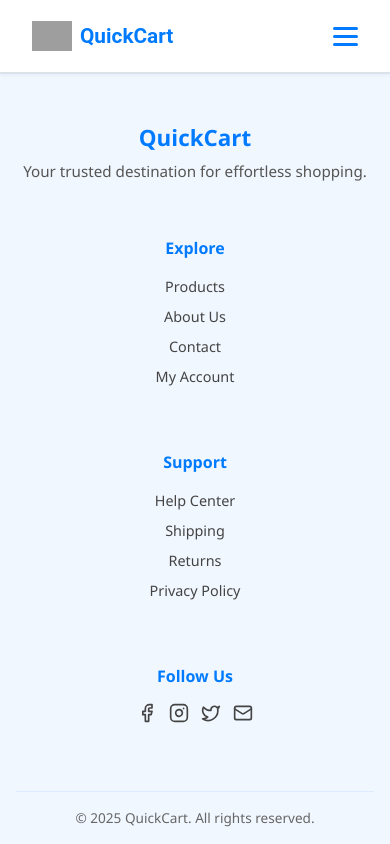
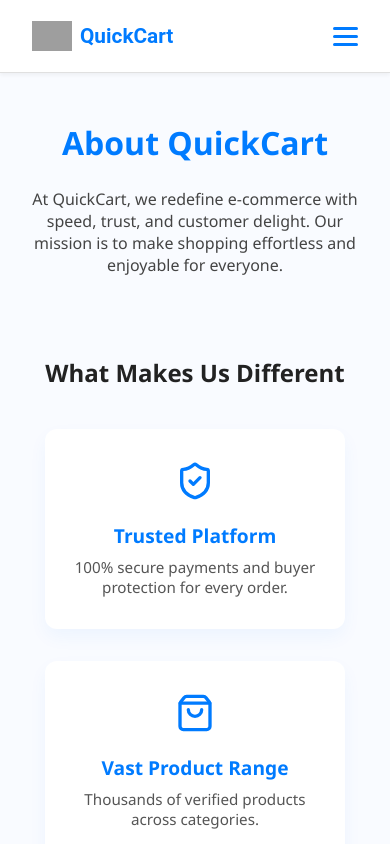
Before and after one commit to nipun1803/QuickCart, a React (Vite) app: page /about in a window 390 px wide. Shown: the top 844 px of the page. Built offline with nearby package versions, Linux system fonts and the light colour scheme; no server answers; grey boxes are pictures that could not be loaded.

Commit message:
About page completed

```diff
--- a/package.json
+++ b/package.json
@@ -18,6 +18,7 @@
     "lucide-react": "^0.525.0",
     "node": "^20.19.4",
     "react": "^19.1.0",
+    "react-countup": "^6.5.3",
     "react-dom": "^19.1.0",
     "react-router-dom": "^7.7.0"
   },
--- a/src/App.jsx
+++ b/src/App.jsx
@@ -1,4 +1,4 @@
-import { Routes, Route } from "react-router-dom"; // ✅ Only import Routes/Route here
+import { Routes, Route } from "react-router-dom";
 import "./App.css";
 
 import Navbar from "./components/Navbar";
@@ -9,6 +9,7 @@ import ContactPage from "./pages/ContactPage";
 import CartPage from "./pages/CartPage";
 import HomePage from './pages/HomePage'
 import Footer from "./components/Footer";
+import AboutPage from "./pages/AboutPage";
 
 function App() {
   return (
@@ -21,6 +22,7 @@ function App() {
         <Route path="/contact" element={<ContactPage />} />
         {/* <Route path="/product/:id" element={<ProductDetailPage />} /> */}
         <Route path="/cart" element={<CartPage></CartPage>}></Route>
+        <Route path="/about" element={<AboutPage />} />
       </Routes>
       <Footer />
     </>
--- a/src/components/Navbar.jsx
+++ b/src/components/Navbar.jsx
@@ -45,7 +45,7 @@ function Navbar() {
         <a href="/">Home</a>
         <a href="/products">Products</a>
         <a href="/about">About</a>
-        <a href="/contact">Contact</a>
+        {/* <a href="/contact">Contact</a> */}
 
         {user ? (
           <>
--- /dev/null
+++ b/src/pages/AboutPage.jsx
@@ -0,0 +1,95 @@
+import React from "react";
+import "../styles/AboutPage.css";
+import CountUp from "react-countup";
+import {
+  UsersRound,
+  ShieldCheck,
+  ShoppingBag,
+  Star,
+  Smile,
+} from "lucide-react";
+
+function AboutPage() {
+  return (
+    <div className="about-page">
+      <div className="about-wrapper">
+        {/* ===== ABOUT INTRO SECTION ===== */}
+        <section className="about-intro">
+          <h1>About QuickCart</h1>
+          <p>
+            At QuickCart, we redefine e-commerce with speed, trust, and customer delight.
+            Our mission is to make shopping effortless and enjoyable for everyone.
+          </p>
+        </section>
+
+        {/* ===== FEATURES SECTION ===== */}
+        <section className="about-features">
+          <h2>What Makes Us Different</h2>
+          <div className="feature-cards">
+            <div className="feature-card">
+              <ShieldCheck size={40} color="#007bff" />
+              <h3>Trusted Platform</h3>
+              <p>100% secure payments and buyer protection for every order.</p>
+            </div>
+            <div className="feature-card">
+              <ShoppingBag size={40} color="#007bff" />
+              <h3>Vast Product Range</h3>
+              <p>Thousands of verified products across categories.</p>
+            </div>
+            <div className="feature-card">
+              <Smile size={40} color="#007bff" />
+              <h3>Customer First</h3>
+              <p>24/7 support and return-friendly policies.</p>
+            </div>
+          </div>
+        </section>
+
+        {/* ===== STATS SECTION ===== */}
+        <section className="stats-section">
+          <h2>QuickCart in Numbers</h2>
+          <div className="stats-grid">
+            <div className="stat-box">
+              <UsersRound size={30} />
+              <h3><CountUp end={250000} duration={3} separator="," /></h3>
+              <p>Orders Delivered</p>
+            </div>
+            <div className="stat-box">
+              <Star size={30} />
+              <h3><CountUp end={50000} duration={3} separator="," /></h3>
+              <p>Happy Customers</p>
+            </div>
+            <div className="stat-box">
+              <ShieldCheck size={30} />
+              <h3><CountUp end={1200} duration={3} separator="," /></h3>
+              <p>Verified Sellers</p>
+            </div>
+          </div>
+        </section>
+
+        {/* ===== TEAM SECTION ===== */}
+        <section className="team-section">
+          <h2>Meet Our Team</h2>
+          <div className="team-grid">
+            <div className="team-member">
+              <img src="https://i.pravatar.cc/150?img=3" alt="Team Member" />
+              <h4>Nipun Reddy</h4>
+              <p>Founder & CEO</p>
+            </div>
+            <div className="team-member">
+              <img src="https://i.pravatar.cc/150?img=5" alt="Team Member" />
+              <h4>Riya Sen</h4>
+              <p>Head of Marketing</p>
+            </div>
+            <div className="team-member">
+              <img src="https://i.pravatar.cc/150?img=8" alt="Team Member" />
+              <h4>Arjun Mehta</h4>
+              <p>Lead Developer</p>
+            </div>
+          </div>
+        </section>
+      </div>
+    </div>
+  );
+}
+
+export default AboutPage;
--- /dev/null
+++ b/src/styles/AboutPage.css
@@ -0,0 +1,184 @@
+/* ===== MAIN CONTAINER ===== */
+.about-page {
+   font-family: 'Segoe UI', Tahoma, Geneva, Verdana, sans-serif;
+   background-color: #f9fbff;
+   color: #333;
+   width: 100%;
+   box-sizing: border-box;
+   padding: 0;
+}
+
+.about-wrapper {
+   max-width: 1200px;
+   margin: auto;
+   padding: 4rem 2rem;
+}
+
+/* ===== COMMON SECTION STYLING ===== */
+.about-page section {
+   margin-bottom: 5rem;
+   text-align: center;
+}
+
+/* ===== ABOUT INTRO ===== */
+.about-intro h1 {
+   font-size: 2.6rem;
+   color: #007bff;
+   margin-bottom: 1.5rem;
+}
+
+.about-intro p {
+   font-size: 1.15rem;
+   color: #444;
+   max-width: 750px;
+   margin: auto;
+}
+
+/* ===== FEATURES SECTION ===== */
+.about-features h2 {
+   font-size: 2rem;
+   font-weight: bold;
+   color: #222;
+   margin-bottom: 2.5rem;
+}
+
+.feature-cards {
+   display: flex;
+   justify-content: center;
+   gap: 2rem;
+   flex-wrap: wrap;
+}
+
+.feature-card {
+   background: #fff;
+   border-radius: 12px;
+   padding: 2rem 1.5rem;
+   width: 100%;
+   max-width: 300px;
+   box-shadow: 0 8px 18px rgba(0, 123, 255, 0.05);
+   transition: transform 0.3s;
+}
+
+.feature-card:hover {
+   transform: translateY(-5px);
+}
+
+.feature-card h3 {
+   color: #007bff;
+   margin-top: 1rem;
+   font-size: 1.2rem;
+}
+
+.feature-card p {
+   color: #555;
+   font-size: 0.95rem;
+   margin-top: 0.5rem;
+}
+
+/* ===== STATS SECTION ===== */
+.stats-section h2 {
+   font-size: 2rem;
+   font-weight: bold;
+   margin-bottom: 2rem;
+}
+
+.stats-grid {
+   display: flex;
+   justify-content: center;
+   gap: 2rem;
+   flex-wrap: wrap;
+   margin-top: 2rem;
+}
+
+.stat-box {
+   background: #fff;
+   border-radius: 12px;
+   padding: 2rem;
+   width: 100%;
+   max-width: 220px;
+   box-shadow: 0 8px 18px rgba(0, 123, 255, 0.08);
+}
+
+.stat-box h3 {
+   font-size: 2rem;
+   color: #007bff;
+   margin: 0.8rem 0 0.4rem;
+}
+
+.stat-box p {
+   color: #555;
+}
+
+/* ===== TEAM SECTION ===== */
+.team-section h2 {
+   font-size: 2rem;
+   font-weight: 700;
+   color: #222;
+   margin-bottom: 2.5rem;
+}
+
+.team-grid {
+   display: grid;
+   grid-template-columns: repeat(auto-fit, minmax(240px, 1fr));
+   gap: 2rem;
+   justify-items: center;
+}
+
+.team-member {
+   background: #f7f9fc;
+   padding: 1.5rem;
+   border-radius: 1rem;
+   box-shadow: 0 4px 8px rgba(0, 0, 0, 0.05);
+   transition: transform 0.3s ease;
+   width: 100%;
+   max-width: 300px;
+}
+
+.team-member:hover {
+   transform: translateY(-5px);
+}
+
+.team-member img {
+   width: 100px;
+   height: 100px;
+   object-fit: cover;
+   border-radius: 50%;
+   margin-bottom: 1rem;
+   border: 3px solid #007bff;
+}
+
+.team-member h4 {
+   font-size: 1.2rem;
+   color: #007bff;
+   margin: 0.5rem 0;
+}
+
+.team-member p {
+   font-size: 0.95rem;
+   color: #555;
+}
+
+/* ===== RESPONSIVE STYLES ===== */
+@media (max-width: 768px) {
+   .about-wrapper {
+      padding: 3rem 1rem;
+   }
+
+   .about-intro h1 {
+      font-size: 2rem;
+   }
+
+   .about-intro p {
+      font-size: 1rem;
+   }
+
+   .about-features h2,
+   .stats-section h2,
+   .team-section h2 {
+      font-size: 1.5rem;
+   }
+
+   .stat-box h3 {
+      font-size: 1.5rem;
+   }
+}
--- a/src/styles/HomePage.css
+++ b/src/styles/HomePage.css
@@ -1,13 +1,19 @@
+.home-container {
+  font-family: "Segoe UI", Tahoma, Geneva, Verdana, sans-serif;
+  background-color: #f8faff;
+  color: #333;
+  padding: 0;
+  margin: 0 auto;
+}
+
 .hero-section {
   background: linear-gradient(to bottom, #eaf3ff, #ffffff);
-  padding: 3rem 2rem;
-  display: flex;
-  justify-content: center;
+  padding: 5rem 2rem;
 }
 
 .hero-content {
   max-width: 1300px;
-  width: 100%;
+  margin: 0 auto;
   display: flex;
   align-items: center;
   justify-content: space-between;
@@ -21,198 +27,124 @@
 }
 
 .hero-left h1 {
-  font-size: 2.5rem;
+  font-size: 3.5rem;
   font-weight: 700;
   color: #007bff;
-  margin-bottom: 1rem;
+  margin-bottom: 1.2rem;
+}
+
+.hero-left h1 span {
+  color: #007bff;
 }
 
 .hero-left p {
-  font-size: 1.2rem;
+  font-size: 1.3rem;
   color: #444;
-  margin-bottom: 1.5rem;
+  margin-bottom: 2rem;
 }
 
 .hero-btn {
   background-color: #007bff;
-  color: #fff;
-  padding: 0.75rem 1.8rem;
+  color: white;
+  padding: 1rem 2rem;
   border-radius: 8px;
   text-decoration: none;
   font-weight: 600;
   font-size: 1rem;
-  box-shadow: 0 4px 10px rgba(0, 123, 255, 0.2);
-  transition: all 0.3s ease;
+  transition: background 0.3s ease;
 }
 
 .hero-btn:hover {
-  background-color: #0056b3;
-  transform: translateY(-2px);
+  background-color: #0056cc;
 }
-.hero-btn:focus {
-  outline: 2px solid #0056b3;
-  outline-offset: 2px;
-}
+
 .hero-right {
-  flex: 1.2;
-  min-width: 320px;
+  flex: 1;
+  display: flex;
+  justify-content: center;
 }
 
 .hero-right img {
-  width: 100%;
-  height: auto;
-  border-radius: 16px;
-  object-fit: cover;
-  box-shadow: 0 8px 24px rgba(0, 0, 0, 0.08);
-  transition: transform 0.3s ease;
+  max-width: 100%;
+  width: 550px;
+  border-radius: 1rem;
+  box-shadow: 0 12px 30px rgba(0, 0, 0, 0.08);
 }
 
-.hero-right img:hover {
-  transform: scale(1.01);
-}
-
-@media (max-width: 1024px) {
-  .hero-content {
-    flex-direction: column-reverse;
-    align-items: center;
-    text-align: center;
-  }
-
-  .hero-left h1 {
-    font-size: 2rem;
-  }
-
-  .hero-left p {
-    font-size: 1rem;
-  }
-
-  .hero-btn {
-    font-size: 0.95rem;
-    padding: 0.6rem 1.4rem;
-  }
-}
-
-@media (max-width: 480px) {
-  .hero-section {
-    padding: 2rem 1rem;
-  }
-
-  .hero-left h1 {
-    font-size: 1.6rem;
-  }
-
-  .hero-left p {
-    font-size: 0.95rem;
-  }
-
-  .hero-btn {
-    font-size: 0.9rem;
-    padding: 0.5rem 1.2rem;
-  }
-}
-
-
 .features-section {
-  margin-top: 3rem;
+  padding: 4rem 2rem;
   text-align: center;
-  padding: 0 1.5rem;
-  margin-bottom: 3rem;
+  background-color: #f3f7ff;
 }
 
 .features-section h2 {
-  font-size: 1.8rem;
-  font-weight: 700;
+  font-size: 2.2rem;
+  font-weight: bold;
   color: #007bff;
-  margin-bottom: 2rem;
+  margin-bottom: 3rem;
 }
 
 .features-grid {
   display: flex;
   justify-content: center;
+  gap: 2rem;
   flex-wrap: wrap;
-  gap: 2rem;
-  max-width: 1200px;
-  margin: 0 auto;
 }
 
 .feature-card {
-  background-color: #ffffff;
-  border: 1px solid #e1eaff;
-  box-shadow: 0 4px 12px rgba(0, 123, 255, 0.05);
+  background-color: #fff;
   border-radius: 12px;
-  padding: 1.5rem;
-  max-width: 320px;
-  flex: 1 1 280px;
-  transition: transform 0.2s ease;
+  box-shadow: 0 6px 18px rgba(0, 123, 255, 0.08);
+  padding: 2rem;
+  width: 300px;
+  transition: transform 0.3s ease;
 }
 
 .feature-card:hover {
-  transform: translateY(-4px);
+  transform: translateY(-6px);
 }
 
 .feature-card h3 {
-  font-size: 1.25rem;
+  margin-top: 1rem;
   color: #007bff;
-  margin-bottom: 0.75rem;
-  display: flex;
-  align-items: center;
-  justify-content: center;
-  gap: 0.5rem;
+  font-size: 1.3rem;
 }
 
 .feature-card p {
+  color: #555;
   font-size: 1rem;
-  color: #555;
-  line-height: 1.6;
+  margin-top: 0.5rem;
 }
 
 @media (max-width: 768px) {
-  .hero-text h1 {
-    font-size: 1.7rem;
+  .hero-section {
+    padding: 3rem 1.5rem;
+    text-align: center;
   }
 
-  .hero-text p {
-    font-size: 1rem;
+  .hero-content {
+    flex-direction: column;
+  }
+
+  .hero-left h1 {
+    font-size: 2.4rem;
+  }
+
+  .hero-left p {
+    font-size: 1.1rem;
   }
 
   .hero-btn {
+    padding: 0.9rem 1.6rem;
     font-size: 0.95rem;
-    padding: 0.6rem 1.2rem;
-  }
-
-  .features-section h2 {
-    font-size: 1.5rem;
-  }
-
-  .feature-card {
-    max-width: 100%;
-  }
-}
-
-@media (max-width: 480px) {
-  .hero-section {
-    padding: 2rem 0.75rem;
-  }
-
-  .hero-text h1 {
-    font-size: 1.4rem;
-  }
-
-  .hero-text p {
-    font-size: 0.95rem;
-  }
-
-  .hero-btn {
-    font-size: 0.9rem;
-    padding: 0.5rem 1rem;
-  }
-
-  .features-section {
-    padding: 0 1rem;
   }
 
   .features-grid {
     flex-direction: column;
-    gap: 1.5rem;
+    align-items: center;
+  }
+
+  .feature-card {
+    width: 90%;
   }
 }
```
Also changed, not shown: src/pages/HomePage.jsx (+7 -6 lines), 1 other file (tests, documents, lock files or other folders).
